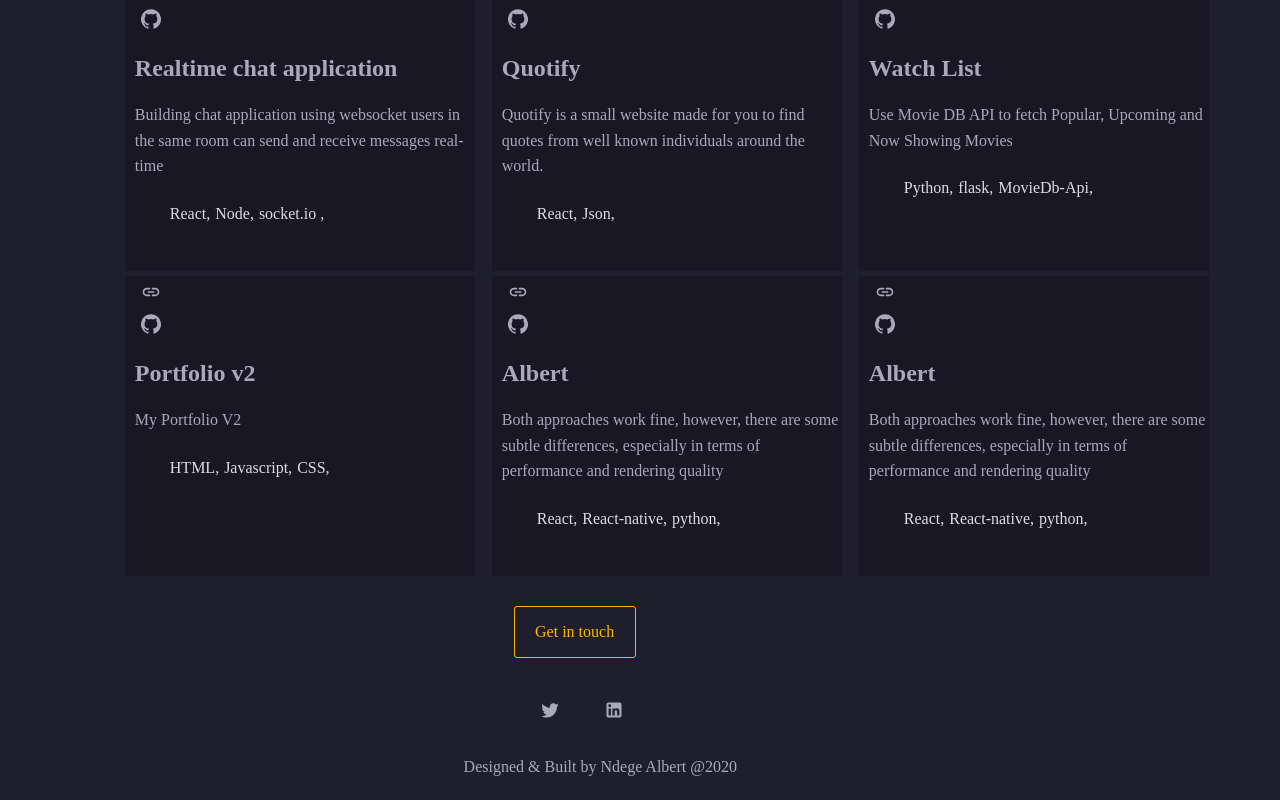
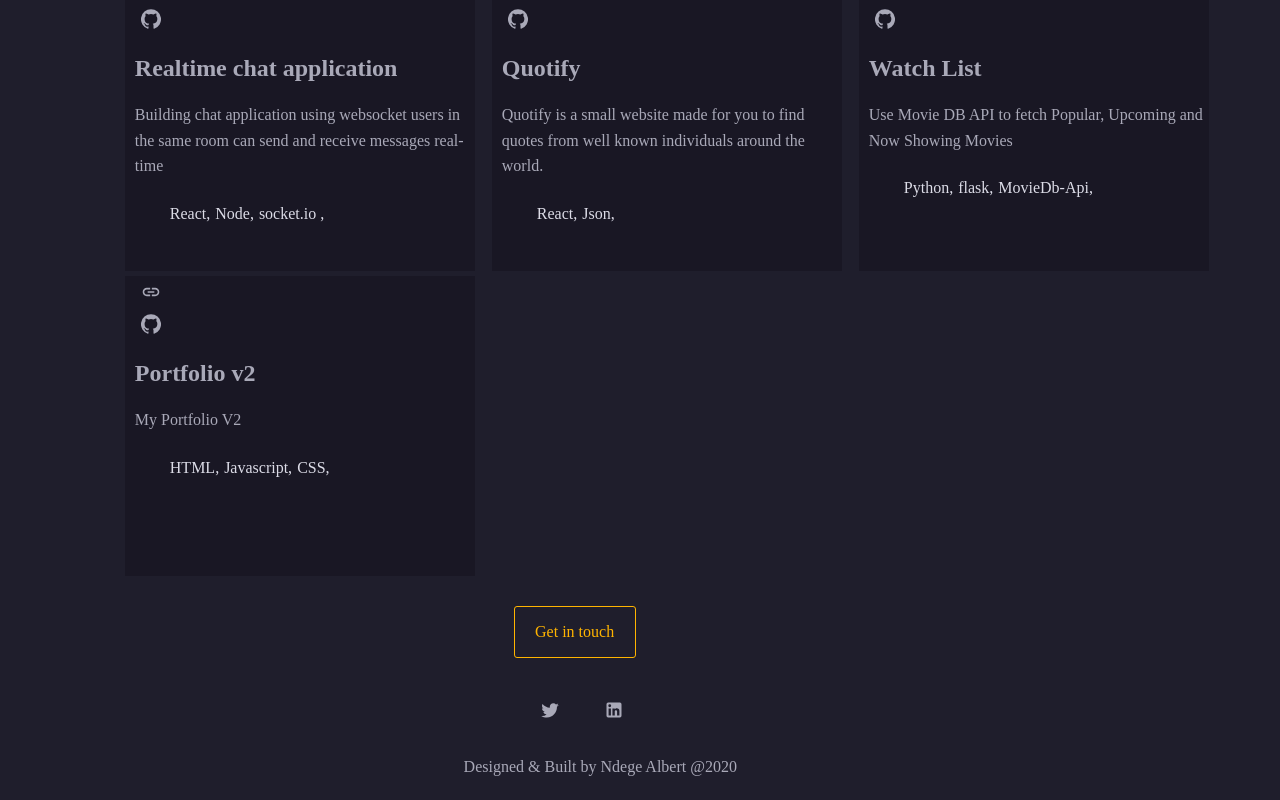
Before and after one commit to ndegealbert/Portfoliov3, a Next.js app: page / in a window 1280 px wide. Shown: the part 964-1764 px from the top of the page. Built offline with nearby package versions, Linux system fonts and the light colour scheme.

Commit message:
few changes

```diff
--- a/pages/contact/contact.js
+++ b/pages/contact/contact.js
@@ -55,9 +55,6 @@ export default  function  Contact(){
                    <p> Designed & Built by Ndege Albert  @{date.getFullYear()} </p>
                 </div>
           </div>
-
-
-
     </div>
 
 }
--- a/pages/header/header.js
+++ b/pages/header/header.js
@@ -5,7 +5,7 @@ export default  function Header(){
     return (
         <div className={styles.header}>
             <div  className={styles.content}>
-                <p className={styles.hi}> Hi, my name is </p>
+                <p className={styles.hi}> Hi, my name is, </p>
                  <h2 className={styles.name}>Ndege Albert.<br/> Software developer </h2>
                 <p className={styles.who}>
                 I'm a software developer, based in Nairobi Kenya<br/>
--- a/pages/project/project.js
+++ b/pages/project/project.js
@@ -1,10 +1,8 @@
 import  styles  from  './../../styles/project.module.css'
 import GitHubIcon from '@material-ui/icons/GitHub';
 import LinkIcon from '@material-ui/icons/Link';
-import Link from  'next/link'
 import Button from "@material-ui/core/Button";
 import { createStyles, makeStyles } from "@material-ui/core/styles";
-
 
 const projects=[
   {
@@ -17,7 +15,6 @@ const projects=[
 
 
   },
-
   {
     id:2,
     title:"Quotify",
@@ -25,8 +22,6 @@ const projects=[
     stack:["React","Json"],
     giturl:'https://github.com/ndegealbert/Quotify',
     link:'https://quotify.vercel.app/'
-
-
   },
   {
     id:3,
@@ -37,9 +32,6 @@ const projects=[
     link:'https://watch2movie.herokuapp.com/'
 
   },
-
-
-
   {
     id:4,
     title:"Portfolio v2",
@@ -50,26 +42,6 @@ const projects=[
 
 
   },
-
-  {
-    id:5,
-    title:"Albert",
-    desc:"Both approaches work fine, however, there are some subtle differences, especially in terms of performance and rendering quality",
-    stack:["React","React-native","python"],
-    giturl:'https://github.com/ndegealbert/Socket.io-Chat-application',
-    link:'https://portfolio-m8vb242an.vercel.app/'
-
-
-  },
-  {
-    id:5,
-    title:"Albert",
-    desc:"Both approaches work fine, however, there are some subtle differences, especially in terms of performance and rendering quality",
-    stack:["React","React-native","python"],
-    giturl:'https://github.com/ndegealbert/Socket.io-Chat-application',
-    link:'https://portfolio-m8vb242an.vercel.app/'
-
-  }
 ]
 
 const useStyles = makeStyles((theme) =>
@@ -133,7 +105,4 @@ export default function Project(){
             ))
           }
         </div>
-
-    </div>
-
-}
+        </div>}
--- a/styles/globals.css
+++ b/styles/globals.css
@@ -5,7 +5,6 @@ body {
   font-family: -apple-system, BlinkMacSystemFont, Segoe UI, Roboto, Oxygen,
     Ubuntu, Cantarell, Fira Sans, Droid Sans, Helvetica Neue, sans-serif;
 }
-
 a {
   color: inherit;
   text-decoration: none;
```
Also changed, not shown: pages/index.js (+3 -14 lines).
